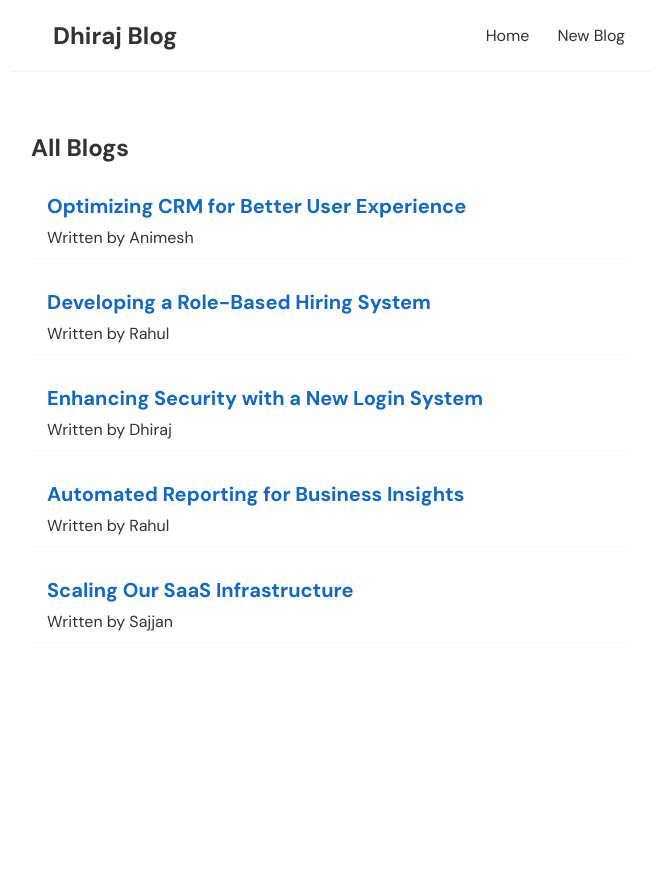
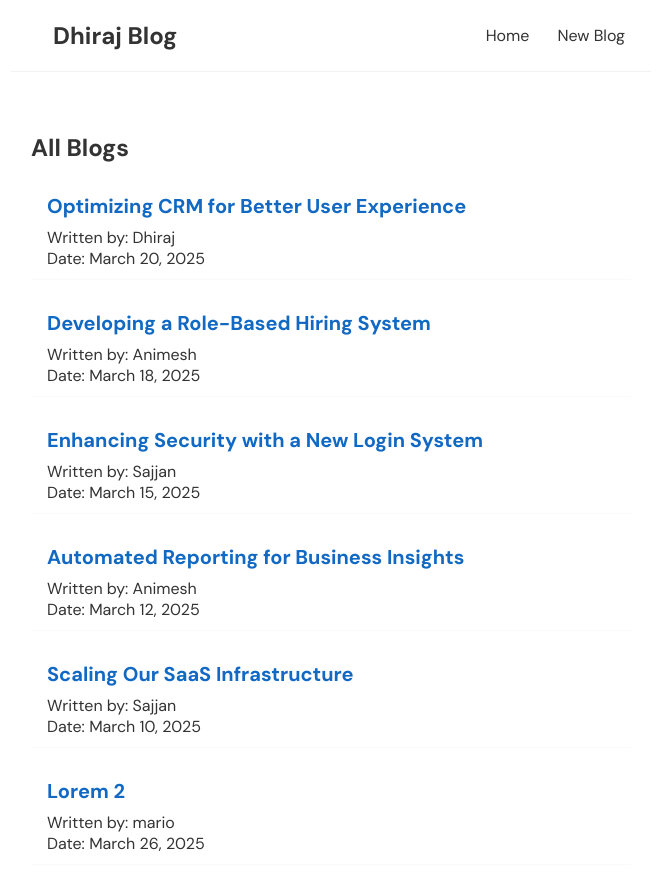
Before and after one commit to dheerazsah/React-Tutorial, a React (Create React App) app in the folder dhiraj-blog/: page / in a window 1280 px wide. Shown: the top 890 px of the page, without its empty margins (309-965 px from the left). Before the commit the page ends 800 px from the top, so only its background shows below. Built offline with nearby package versions, Linux system fonts and the light colour scheme; data requests are answered from the project's data file; a web font is replaced by a local one.

Commit message:
Adding Dates

```diff
--- a/dhiraj-blog/data/db.json
+++ b/dhiraj-blog/data/db.json
@@ -4,31 +4,43 @@
       "id": "av001",
       "title": "Optimizing CRM for Better User Experience",
       "body": "At Avinto, we recently revamped our CRM system to improve efficiency and usability. The new design enhances navigation, integrates automation, and ensures a seamless user experience. Our goal was to reduce friction and improve engagement for both our internal team and clients.",
-      "author": "Animesh"
+      "author": "Dhiraj",
+      "date": "March 20, 2025"
     },
     {
       "id": "av002",
       "title": "Developing a Role-Based Hiring System",
       "body": "Avinto introduced a unique hiring system where applicants can propose their own roles based on their expertise. This system allows us to attract talented individuals who might not fit into traditional job descriptions but bring great value to the company.",
-      "author": "Rahul"
+      "author": "Animesh",
+      "date": "March 18, 2025"
     },
     {
       "id": "av003",
       "title": "Enhancing Security with a New Login System",
       "body": "Security is a top priority at Avinto. We recently implemented a multi-factor authentication (MFA) system, adding an extra layer of security to our login process. This helps protect user data and ensures compliance with security best practices.",
-      "author": "Dhiraj"
+      "author": "Sajjan",
+      "date": "March 15, 2025"
     },
     {
       "id": "av004",
       "title": "Automated Reporting for Business Insights",
       "body": "We developed an automated reporting tool that generates real-time insights for our clients. With dynamic dashboards and AI-driven analysis, Avinto’s reporting system helps businesses make data-driven decisions faster and more accurately.",
-      "author": "Rahul"
+      "author": "Animesh",
+      "date": "March 12, 2025"
     },
     {
       "id": "av005",
       "title": "Scaling Our SaaS Infrastructure",
       "body": "Avinto is expanding its SaaS solutions by improving server scalability and optimizing database performance. Our latest project focused on reducing downtime and improving system reliability to handle a growing user base efficiently.",
-      "author": "Sajjan"
+      "author": "Sajjan",
+      "date": "March 10, 2025"
+    },
+    {
+      "id": "1e40",
+      "title": "Lorem 2",
+      "body": "Lorem",
+      "author": "mario",
+      "date": "March 26, 2025"
     }
   ]
 }
--- a/dhiraj-blog/src/BlogDetails.js
+++ b/dhiraj-blog/src/BlogDetails.js
@@ -21,7 +21,8 @@ const  BlogDetails = () => {
             { blog && (
                 <article>
                     <h2>{ blog.title }</h2>
-                    <p>Written by { blog.author }</p>
+                    <p>Written by: { blog.author }</p>
+                    <p>Date: {blog.date}</p>
                     <div> { blog.body }</div>
                     <button onClick={handleClick}>Delete</button>
                 </article>
--- a/dhiraj-blog/src/BlogList.js
+++ b/dhiraj-blog/src/BlogList.js
@@ -11,7 +11,8 @@ const BlogList = ({blogs, title}) => {
                 <div className='blog-preview' key={blog.id}>
                     <Link to={`/blogs/${blog.id}`}>
                         <h2>{blog.title}</h2>
-                        <p>Written by {blog.author}</p>
+                        <p>Written by: {blog.author}</p>
+                        <p>Date: {blog.date}</p>
                     </Link>
                 </div>
             ))}
--- a/dhiraj-blog/src/Create.js
+++ b/dhiraj-blog/src/Create.js
@@ -5,12 +5,16 @@ const Create = () => {
     const [ title, setTitle ] = useState('');
     const [ body, setBody ] = useState('');
     const [author, setAuthor] = useState('mario');
+    const [date, setDate] = useState(() => {
+        const options = { year: 'numeric', month: 'long', day: 'numeric' };
+        return new Date().toLocaleDateString('en-US', options);
+    });
     const [isPending, setIsPending] = useState(false);
     const history = useHistory();
 
     const handleSubmit = (e) => {
         e.preventDefault();
-        const blog = { title, body, author };
+        const blog = { title, body, author, date };
 
         setIsPending(true);
 
@@ -50,6 +54,12 @@ const Create = () => {
                     <option value="mario">Mario</option>
                     <option value="yoshi">Yoshi</option>
                 </select>
+                <label>Blog date:</label>
+                <input
+                    type="text"
+                    value={date}
+                    readOnly
+                />
                 { !isPending && <button>Add Blog</button> }
                 { isPending && <button disabled>Adding Blog...</button> }
             </form>
```
